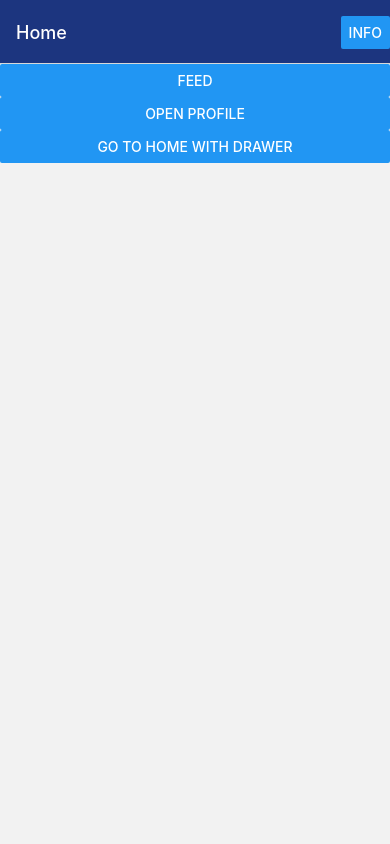
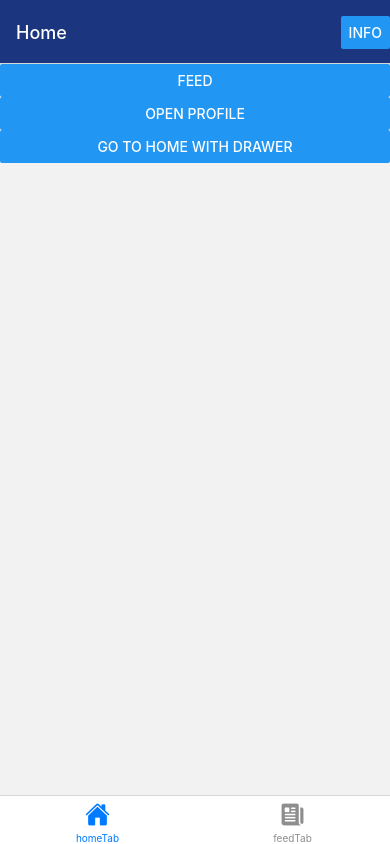
Before and after one commit to juliovillalvazo/react-navigation-practice, a React Native app: screen / in a window 390 px wide. Built offline with nearby package versions, Linux system fonts and the light colour scheme.

Commit message:
feat: testing tab navigator

```diff
--- a/App.tsx
+++ b/App.tsx
@@ -2,11 +2,13 @@
 import { StyleSheet, Text, View } from 'react-native';
 import { Providers } from './utils/Providers';
 import RootStackNavigator from './app/navigation/RootStack';
+import TabNavigator from './app/navigation/TabNavigator';
 
 export default function App() {
     return (
         <Providers>
-            <RootStackNavigator />
+            {/* <RootStackNavigator /> */}
+            <TabNavigator />
         </Providers>
     );
 }
--- /dev/null
+++ b/app/navigation/TabNavigator.tsx
@@ -0,0 +1,41 @@
+import { createBottomTabNavigator } from '@react-navigation/bottom-tabs';
+import { FeedScreen } from '../screens/FeedScreen';
+import RootStackNavigator from './RootStack';
+import { Ionicons } from '@expo/vector-icons';
+
+type TabParamList = {
+    homeTab: undefined;
+    feedTab: undefined;
+};
+
+const Tab = createBottomTabNavigator<TabParamList>();
+
+const TabNavigator = () => {
+    return (
+        <Tab.Navigator>
+            <Tab.Screen
+                name='homeTab'
+                component={RootStackNavigator}
+                options={{
+                    headerShown: false,
+                    tabBarIcon: ({ color, size }) => {
+                        return (
+                            <Ionicons name='home' color={color} size={size} />
+                        );
+                    },
+                }}
+            />
+            <Tab.Screen
+                name='feedTab'
+                component={FeedScreen}
+                options={{
+                    tabBarIcon: ({ color, size }) => (
+                        <Ionicons name='newspaper' color={color} size={size} />
+                    ),
+                }}
+            />
+        </Tab.Navigator>
+    );
+};
+
+export default TabNavigator;
```
Also changed, not shown: package.json (+5 -3 lines), 1 other file (tests, documents, lock files or other folders).
